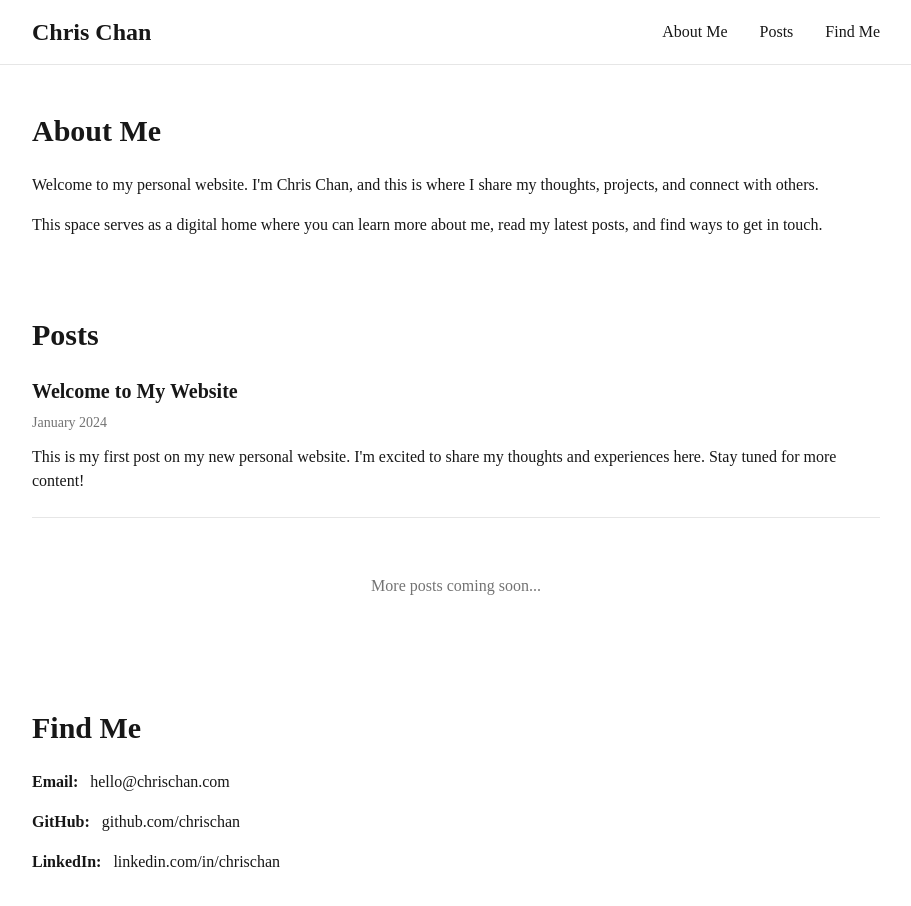
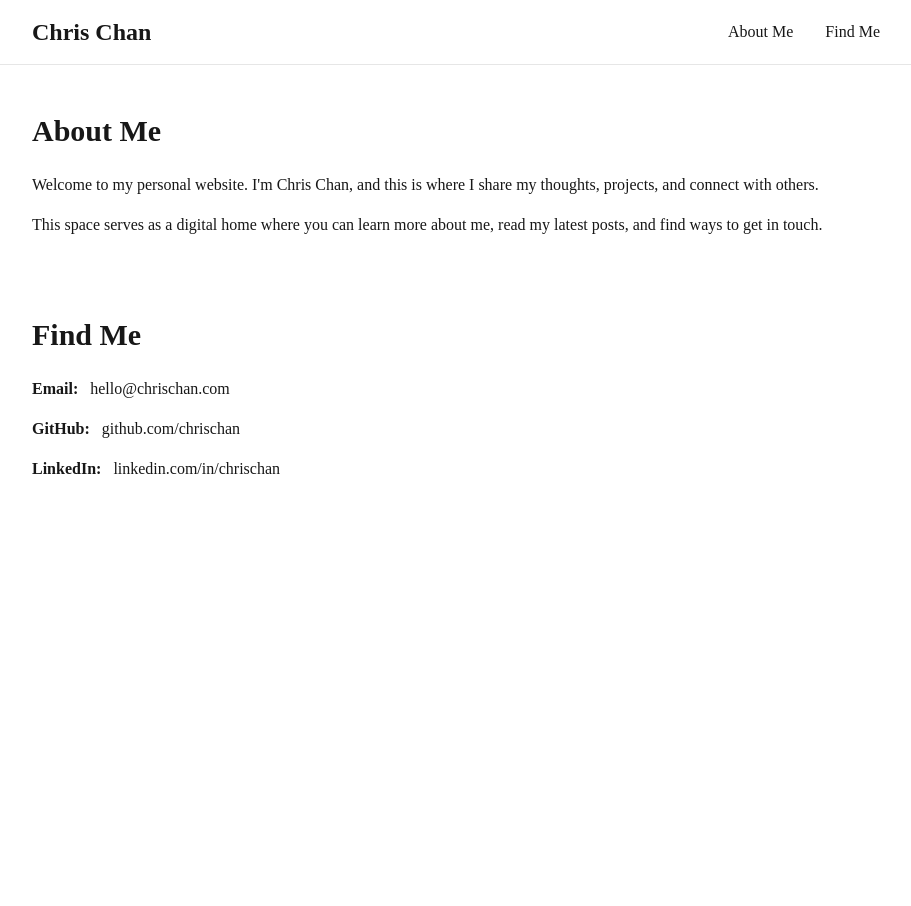
Before and after one commit to chrischantheman/chrischantheman.github.io, a React (Vite) app: page / in a window 1280 px wide. Shown: the top 906 px of the page, without its empty margins (184-1095 px from the left). After the commit the page ends 800 px from the top, so only its background shows below. Built offline with nearby package versions, Linux system fonts and the light colour scheme; a web font is replaced by a local one.

Commit message:
Remove posts section
Removed the posts section from the website.

```diff
--- a/src/components/Header.tsx
+++ b/src/components/Header.tsx
@@ -22,12 +22,6 @@ const Header = () => {
               About Me
             </button>
             <button
-              onClick={() => scrollToSection('posts')}
-              className="text-foreground hover:text-primary transition-colors font-body"
-            >
-              Posts
-            </button>
-            <button
               onClick={() => scrollToSection('find-me')}
               className="text-foreground hover:text-primary transition-colors font-body"
             >
--- a/src/pages/Index.tsx
+++ b/src/pages/Index.tsx
@@ -23,32 +23,6 @@ const Index = () => {
           </div>
         </section>
 
-        {/* Posts Section */}
-        <section id="posts" className="mb-20">
-          <h2 className="text-3xl font-bold font-heading text-foreground mb-6">
-            Posts
-          </h2>
-          <div className="space-y-6">
-            <article className="border-b border-border pb-6">
-              <h3 className="text-xl font-bold font-heading text-foreground mb-2">
-                Welcome to My Website
-              </h3>
-              <p className="text-muted-foreground text-sm mb-3">
-                January 2024
-              </p>
-              <p className="font-body text-foreground">
-                This is my first post on my new personal website. I'm excited to share
-                my thoughts and experiences here. Stay tuned for more content!
-              </p>
-            </article>
-
-            <div className="text-center py-8">
-              <p className="text-muted-foreground font-body">
-                More posts coming soon...
-              </p>
-            </div>
-          </div>
-        </section>
 
         {/* Find Me Section */}
         <section id="find-me" className="mb-20">
```
